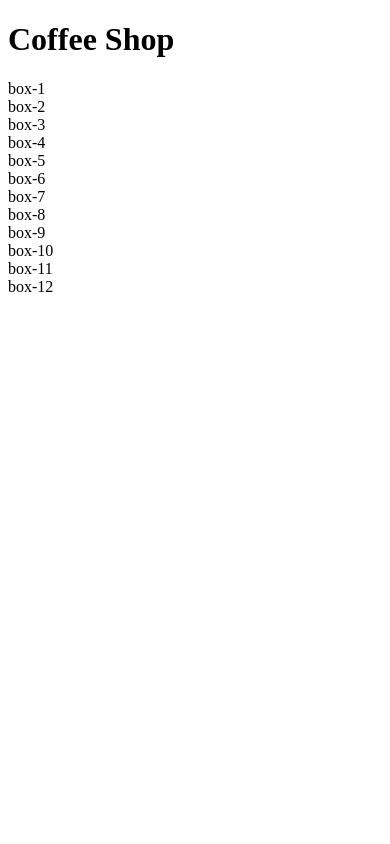
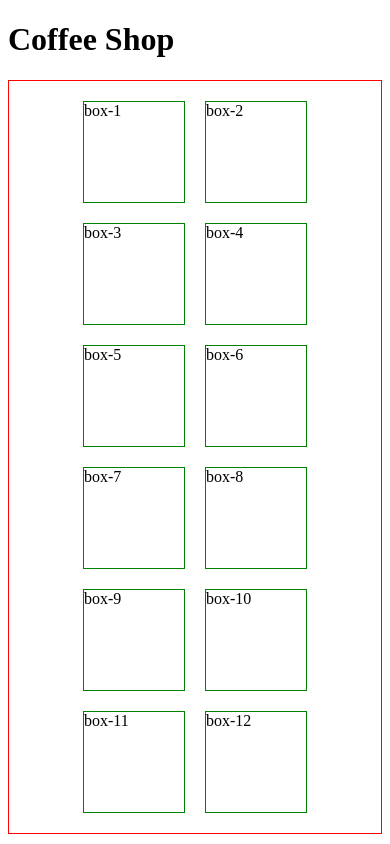
Before and after one commit to abirwork501-spec/coffee-shop, a plain HTML site: page index.html in a window 390 px wide. Drawn offline with Linux system fonts and the light colour scheme.

Commit message:
responsive

```diff
--- a/index.html
+++ b/index.html
@@ -5,13 +5,17 @@
     <meta charset="UTF-8">
     <meta name="viewport" content="width=device-width, initial-scale=1.0">
     <title>Document</title>
+    <link rel="stylesheet" href="style/style.css">
 </head>
 
 <body>
     <div>
         <h1> Coffee Shop </h1>
     </div>
-    <section>
+    <section class="box-continar">
+
+        <!-- .box{box-$}*12 -->
+
         <div class="box">box-1</div>
         <div class="box">box-2</div>
         <div class="box">box-3</div>
--- /dev/null
+++ b/style/style.css
@@ -0,0 +1,19 @@
+/* * {
+    padding: 0px;
+    margin: 0px;
+} */
+
+.box-continar {
+    display: flex;
+    border: 1px solid red;
+    padding: 20px;
+    gap: 20px;
+    flex-wrap: wrap;
+    justify-content: center;
+}
+
+.box {
+    height: 100px;
+    width: 100px;
+    border: 1px solid green;
+}
```
